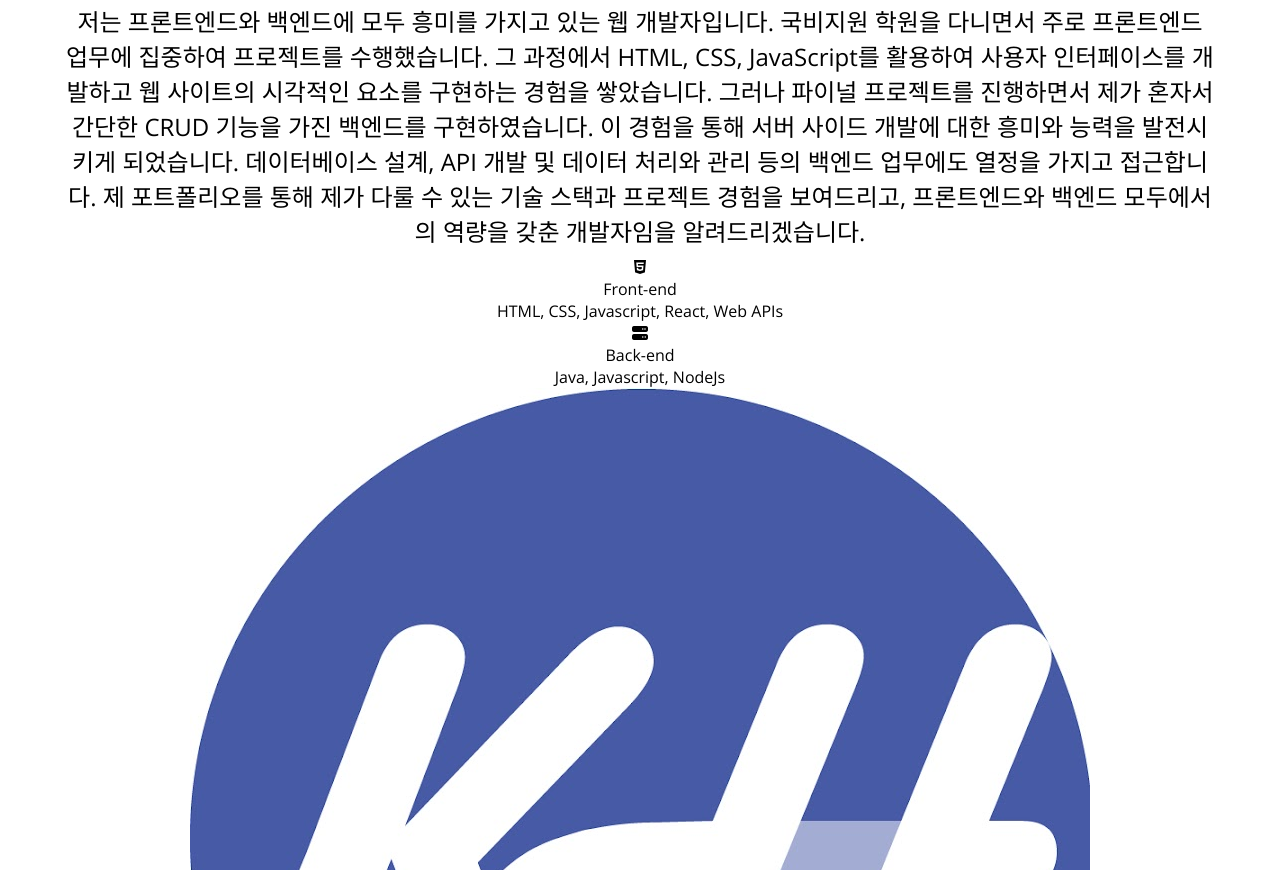
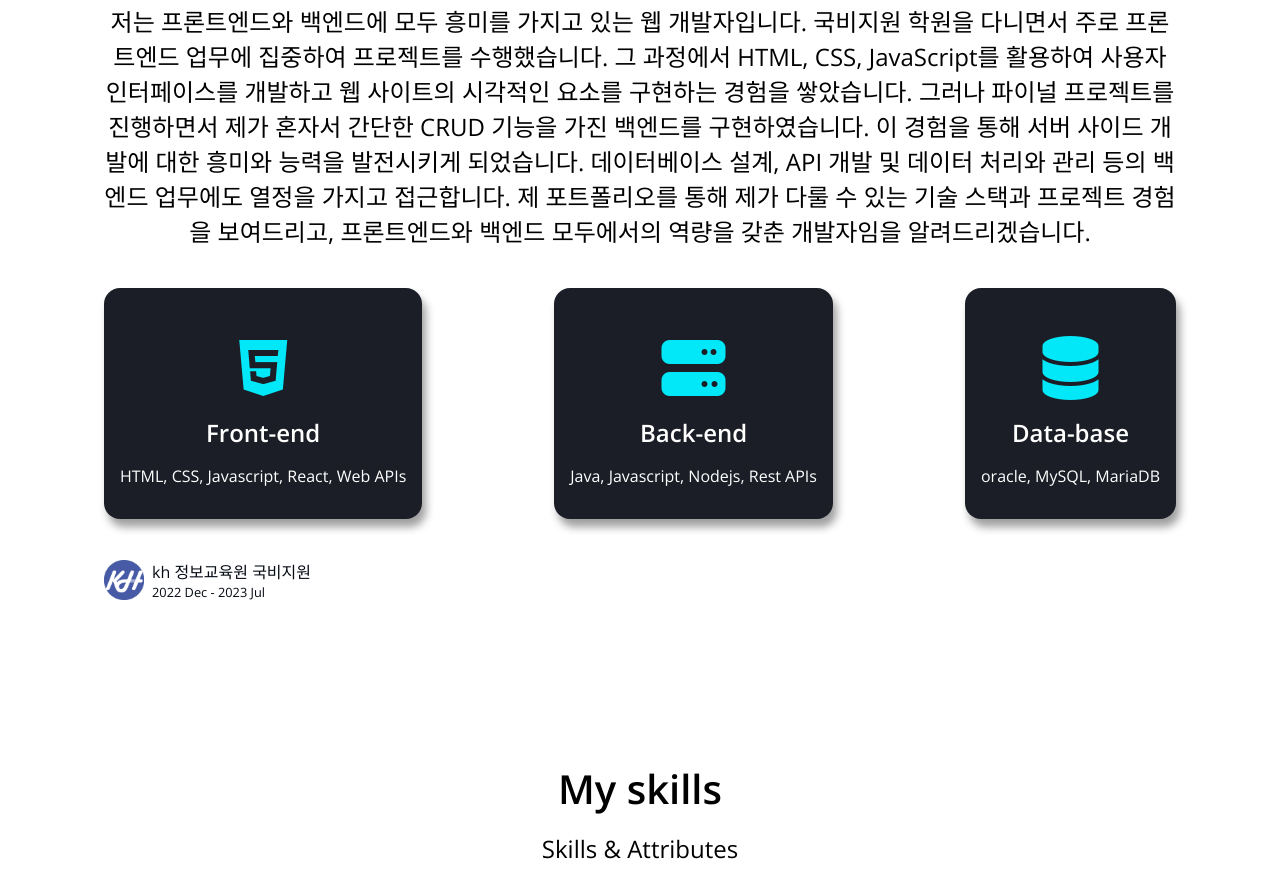
Before and after one commit to Garam87/garam87.github.io, a plain HTML site: page index.html in a window 1280 px wide. Shown: the part 871-1741 px from the top of the page. Drawn offline with nearby package versions, Linux system fonts and the light colour scheme.

Commit message:
CSS-About

```diff
--- a/css/style.css
+++ b/css/style.css
@@ -13,6 +13,9 @@
   --color-blue: #03e8f9;
   --color-orange: #fd6413;
   --color-gray: #1b1e26;
+
+  /* Size */
+  --size-max-width: 1200px;
 }
 
 * {
@@ -66,6 +69,11 @@ button:focus {
 .description {
   font-size: 1.5rem;
   margin: 0.5rem 0;
+}
+
+.max-container {
+  max-width: var(--size-max-width);
+  margin: auto;
 }
 
 /* Header */
@@ -160,3 +168,62 @@ button:focus {
   color: var(--color-text);
   outline: 2px solid var(--color-accent);
 }
+
+/* About */
+.majors {
+  display: flex;
+  justify-content: space-between;
+  gap: 1rem;
+  margin: 2.5rem 0;
+}
+
+.major {
+  background-color: var(--color-primary-variant);
+  padding: 2rem 1rem;
+  color: var(--color-text);
+  border-radius: 1rem;
+  cursor: default;
+  box-shadow: 4px 8px 8px rgba(0, 0, 0, 0.38);
+}
+
+.major__icon {
+  font-size: 4rem;
+  margin: 1rem 0;
+  color: var(--color-accent);
+  transition: all 300ms ease;
+}
+
+.major__title {
+  font-size: 1.5rem;
+  font-weight: bold;
+  margin-bottom: 1rem;
+}
+
+.major:hover .major__icon {
+  transform: rotate(-15deg) scale(1.2);
+}
+
+.jobs {
+  text-align: start;
+}
+
+.job {
+  display: flex;
+  align-items: center;
+  gap: 8px;
+  margin-bottom: 1rem;
+}
+
+.job__img {
+  width: 40px;
+  height: 40px;
+}
+
+.job__name {
+  color: var(--color-primary);
+}
+
+.job__period {
+  color: var(--color-primary);
+  font-size: 0.8rem;
+}
--- a/index.html
+++ b/index.html
@@ -70,7 +70,7 @@
         <a class="home__contact" href="#contact">Contact Me</a>
       </section>
       <!-- About -->
-      <section id="about" class="section">
+      <section id="about" class="section max-container">
         <h2 class="title">About me</h2>
         <p class="description">
           저는 프론트엔드와 백엔드에 모두 흥미를 가지고 있는 웹 개발자입니다.
@@ -85,24 +85,31 @@
           프로젝트 경험을 보여드리고, 프론트엔드와 백엔드 모두에서의 역량을 갖춘
           개발자임을 알려드리겠습니다.
         </p>
-        <ul>
-          <li>
-            <i class="fa-brands fa-html5"></i>
-            <p>Front-end</p>
+        <ul class="majors">
+          <li class="major">
+            <i class="fa-brands fa-html5 major__icon"></i>
+            <p class="major__title">Front-end</p>
             <p>HTML, CSS, Javascript, React, Web APIs</p>
           </li>
-          <li>
-            <i class="fa-solid fa-server"></i>
-            <p>Back-end</p>
-            <p>Java, Javascript, NodeJs</p>
+          <li class="major">
+            <i class="fa-solid fa-server major__icon"></i>
+            <p class="major__title">Back-end</p>
+            <p>Java, Javascript, Nodejs, Rest APIs</p>
+          </li>
+          <li class="major">
+            <i class="fa-solid fa-database major__icon"></i>
+            <p class="major__title">Data-base</p>
+            <p>oracle, MySQL, MariaDB</p>
           </li>
         </ul>
-        <ul>
-          <li><img src="images/kh.jpeg" alt="kh logo" /></li>
-          <div>
-            <p>kh 정보교육원 국비지원</p>
-            <p>2022 Dec - 2023 Jul</p>
-          </div>
+        <ul class="jobs">
+          <li class="job">
+            <img class="job__img" src="images/kh.jpeg" alt="kh logo" />
+            <div>
+              <p class="job__name">kh 정보교육원 국비지원</p>
+              <p class="job__period">2022 Dec - 2023 Jul</p>
+            </div>
+          </li>
         </ul>
       </section>
       <!-- Skills -->
```
